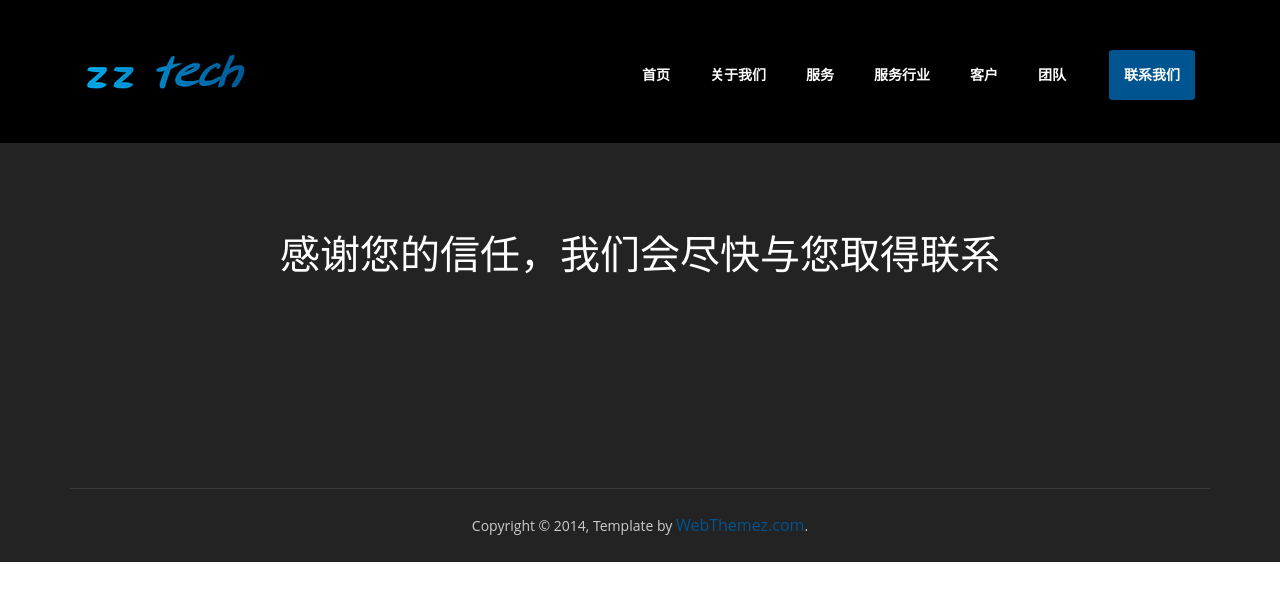
After one commit to jeremyzj/zztech, a Django app: template techapp/templates/techapp/result.html in a window 1280 px wide. The commit adds this page. Shown: the top 601 px of the page. Run offline with Django 4.2, Linux system fonts and the light colour scheme; the template is opened without the code that fills it, so the values that code supplies are empty; some libraries are stand-ins or nearby versions.

Commit message:
提交联系方式

```diff
--- /dev/null
+++ b/techapp/templates/techapp/result.html
@@ -0,0 +1,79 @@
+<!doctype html>
+
+{% load static %}
+
+<html>
+<head>
+<meta charset="utf-8">
+<meta name="viewport" content="width=device-width, maximum-scale=1">
+<title>techapp</title>
+<link rel="icon" href="favicon.png" type="image/png">
+<link href="{% static 'css/bootstrap.min.css' %}" rel="stylesheet" type="text/css">
+<link href="{% static 'css/style.css' %}" rel="stylesheet" type="text/css">
+<link href="{% static 'css/font-awesome.css' %}" rel="stylesheet" type="text/css">
+<link href="{% static 'css/animate.css' %}" rel="stylesheet" type="text/css">
+</head>
+<body>
+
+<!--Header_section-->
+<header id="header_wrapper">
+  <div class="container">
+    <div class="header_box">
+      <div class="logo"><a href="#"><img src="{% static 'img/logo.png' %}" alt="logo"></a></div>
+	  <nav class="navbar navbar-inverse" role="navigation">
+      <div class="navbar-header">
+        <button type="button" id="nav-toggle" class="navbar-toggle" data-toggle="collapse" data-target="#main-nav"> <span class="sr-only">Toggle navigation</span> <span class="icon-bar"></span> <span class="icon-bar"></span> <span class="icon-bar"></span> </button>
+        </div>
+	    <div id="main-nav" class="collapse navbar-collapse navStyle">
+			<ul class="nav navbar-nav" id="mainNav">
+			  <li class="active"><a href="#hero_section" class="scroll-link">首页</a></li>
+			  <li><a href="#aboutUs" class="scroll-link">关于我们</a></li>
+			  <li><a href="#service" class="scroll-link">服务</a></li>
+			  <li><a href="#Portfolio" class="scroll-link">服务行业</a></li>
+			  <li><a href="#clients" class="scroll-link">客户</a></li>
+			  <li><a href="#team" class="scroll-link">团队</a></li>
+			  <li><a href="#contact" class="scroll-link">联系我们</a></li>
+			</ul>
+      </div>
+	 </nav>
+    </div>
+  </div>
+</header>
+<!--Header_section-->
+
+<!--Footer-->
+<footer class="footer_wrapper" id="contact">
+  <div class="container">
+    <section class="page_section contact" id="contact">
+      <div class="contact_section">
+        <h2>感谢您的信任，我们会尽快与您取得联系</h2>
+        <div class="row">
+          <div class="col-lg-4">
+
+          </div>
+          <div class="col-lg-4">
+
+          </div>
+          <div class="col-lg-4">
+
+          </div>
+        </div>
+      </div>
+    </section>
+  </div>
+  <div class="container">
+    <div class="footer_bottom"><span>Copyright © 2014, Template by <a href="http://webthemez.com">WebThemez.com</a>. </span> </div>
+  </div>
+</footer>
+
+<script type="text/javascript" src="{% static 'js/jquery-1.11.0.min.js' %}"></script>
+<script type="text/javascript" src="{% static 'js/bootstrap.min.js' %}"></script>
+<script type="text/javascript" src="{% static 'js/jquery-scrolltofixed.js' %}"></script>
+<script type="text/javascript" src="{% static 'js/jquery.nav.js' %}"></script>
+<script type="text/javascript" src="{% static 'js/jquery.easing.1.3.js' %}"></script>
+<script type="text/javascript" src="{% static 'js/jquery.isotope.js' %}"></script>
+<script type="text/javascript" src="{% static 'js/wow.js' %}"></script>
+<script type="text/javascript" src="{% static 'js/custom.js' %}"></script>
+
+</body>
+</html>
```
Also changed, not shown: techapp/templates/techapp/index.html (+12 -18 lines), techapp/views.py (+5 -4 lines).
